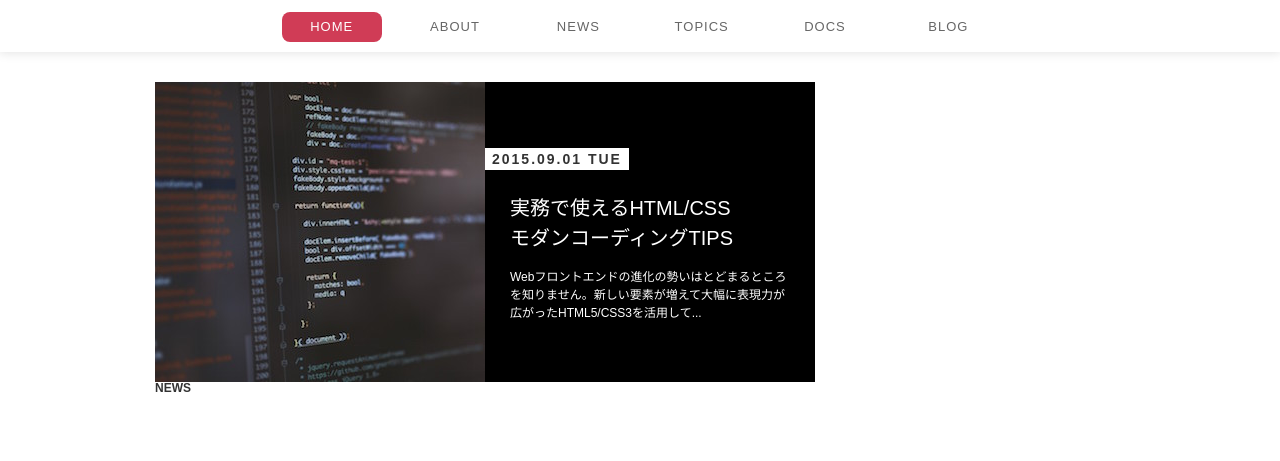
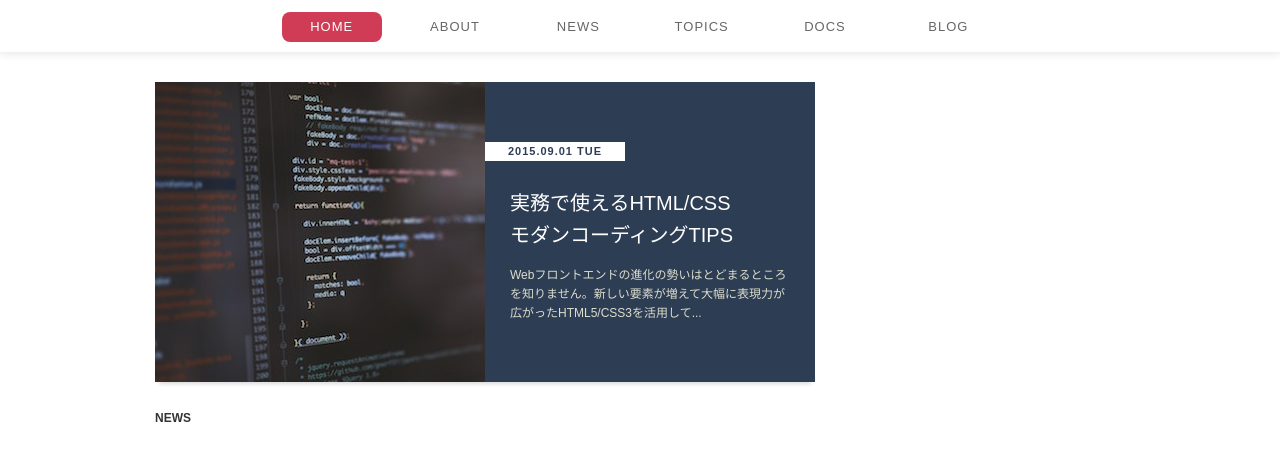
Before and after one commit to diescake/css-training, a website: page index.html in a window 1280 px wide. Shown: the part 87-548 px from the top of the page. Drawn offline with Linux system fonts and the light colour scheme.

Commit message:
chagnes to the answer codes for hot-topics

```diff
--- a/css/style.css
+++ b/css/style.css
@@ -101,44 +101,60 @@ body {
   width: 660px;
 }
 
-.hot-topic-left {
-  float: left;
-  background-image: url('../images/hot-topic.jpg');
-  width: 330px;
+/* hot-topic */
+
+.hot-topic {
+  display: block;
   height: 300px;
+  margin-bottom: 30px;
+  box-shadow: 0 6px 4px -4px rgba(0, 0, 0, 0.15);
+  transition: opacity 0.15s;
 }
 
-.hot-topic-right {
-  float: right;
-  background-color: black;
-  width: 330px;
-  height: 300px;
+.hot-topic:hover {
+  opacity: 0.85;
 }
 
-.date-block {
-  margin-top: 70px;
+.hot-topic .image {
+  float: left;
+  width: 50%;
+  height: 100%;
 }
 
-.date-label {
-  padding: 3px 7px;
-  background-color: white;
-  font-size: 1.4rem;
-  font-weight: bold;
-  letter-spacing: 2px;
-  vertical-align: middle;
+.hot-topic .content {
+  position: relative;
+  float: left;
+  width: 50%;
+  height: 100%;
+  padding: 105px 25px 0;
+  background-color: #2d3d54;
+  line-height: 1.6;
 }
 
-.title {
-  margin: 15px 25px 0 25px;
+.hot-topic .title {
+  margin-bottom: 15px;
   color: white;
+  font-weight: normal;
   font-size: 2rem;
-  line-height: 30px;
 }
 
-.description {
-  margin: 15px 25px 0 25px;
-  color: white;
-  line-height: 18px;
+.hot-topic .desc {
+  color: #ddc;
+}
+
+.hot-topic .date {
+  position: absolute;
+  top: 60px;
+  left: 0;
+  width: 140px;
+  padding: 4px;
+  background-color: white;
+  color: #2d3d54;
+  text-align: center;
+  letter-spacing: 1px;
+  font-weight: bold;
+  font-size: 1.1rem;
+  line-height: 1;
 }
 
 /* sidemenu */
--- a/index.html
+++ b/index.html
@@ -39,20 +39,17 @@
   <div class="wrapper clearfix">
     <main class="main">
       <h2 class="hidden">HOT TOPIC</h2>
-      <div class="hot-topic clearfix">
-        <div class="hot-topic-left"></div>
-        <div class="hot-topic-right">
-          <div class="date-block">
-            <span class="date-label">2015.09.01 TUE</span>
-          </div>
-          <br>
-          <div class="title">
+      <a href="#" class="hot-topic cleafix">
+        <img class="image" src="../images/hot-topic.jpg" alt="コーディング画面">
+        <div class="content">
+          <h3 class="title">
             実務で使えるHTML/CSS
             <br> モダンコーディングTIPS
-          </div>
-          <p class="description">Webフロントエンドの進化の勢いはとどまるところを知りません。新しい要素が増えて大幅に表現力が広がったHTML5/CSS3を活用して...</p>
+          </h3>
+          <p class="desc">Webフロントエンドの進化の勢いはとどまるところを知りません。新しい要素が増えて大幅に表現力が広がったHTML5/CSS3を活用して...</p>
+          <time class="date" datetime="2015-09-01">2015.09.01 TUE</time>
         </div>
-      </div>
+      </a>
       <h2>NEWS</h2>
       <div class="news">
       </div>
```
